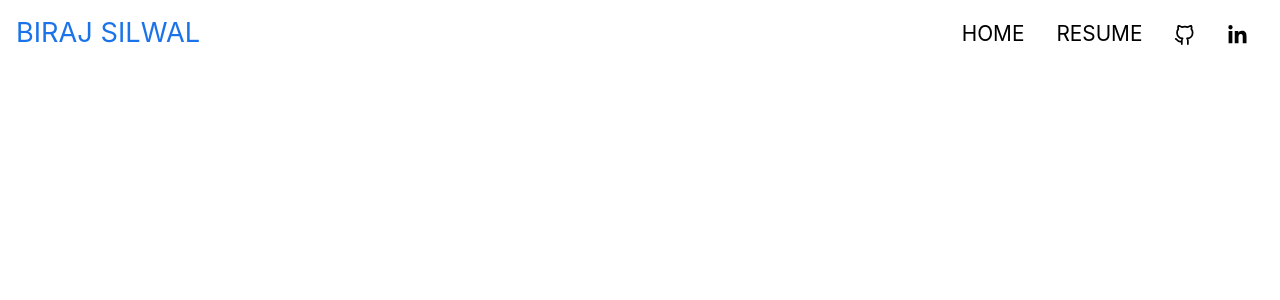
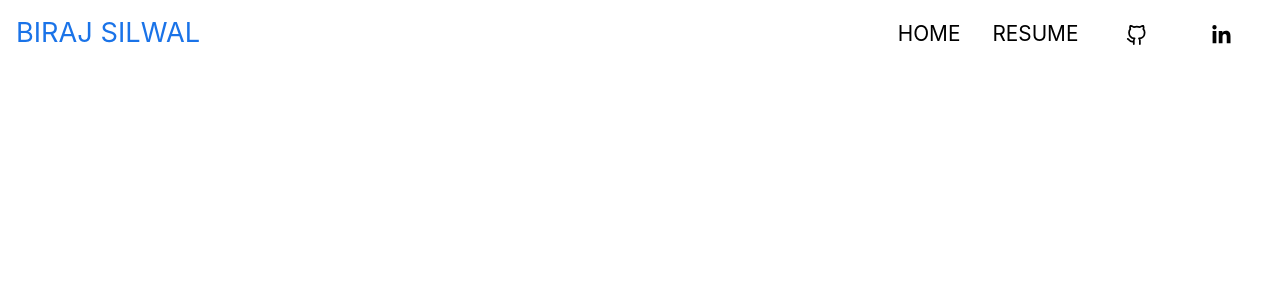
Before and after one commit to birajsilwal/ReactWebsite, a React (Create React App) app: page /test in a window 1280 px wide. Shown: the top 300 px of the page. Built offline with nearby package versions, Linux system fonts and the light colour scheme.

Commit message:
implemented animation on hover in header

```diff
--- a/src/components/NewHeader.jsx
+++ b/src/components/NewHeader.jsx
@@ -1,4 +1,4 @@
-import React from "react";
+import React, { useState } from "react";
 import { Link } from "react-router-dom";
 import Navbar from "react-bootstrap/Navbar";
 import Nav from "react-bootstrap/Nav";
@@ -10,17 +10,42 @@
 
 export default function TopHeader() {
 
+  // const [background, setBackground] = useState("black");
+
+  // const setStyle = (background) => {
+  //   setBackground(background);
+  // };
+
   const aa = css`
+    position: relative;
     color: black;
     font-size: 1.3rem;
     text-transform: uppercase;
     text-decoration: none;
-    padding: 0 1rem;
+    margin: 0 1rem;
+    &:hover {
+      text-decoration: none;
+    }
+    &:hover:before {
+      visibility: visible;
+      transform: scaleX(1);
+    }
+    &:before {
+      content: "";
+      position: absolute;
+      width: 100%;
+      height: 2px;
+      bottom: 0;
+      left: 0;
+      background-color: #1a73e8;
+      visibility: hidden;
+      transform: scaleX(0);
+      transition: all 0.5s ease-in-out;
+    }
   `
 
   return (
     <div>
-
       <Navbar expand="sm">
         <Navbar.Brand href="#home">Biraj Silwal</Navbar.Brand>
         <Navbar.Toggle aria-controls="responsive-navbar-nav" />
```
